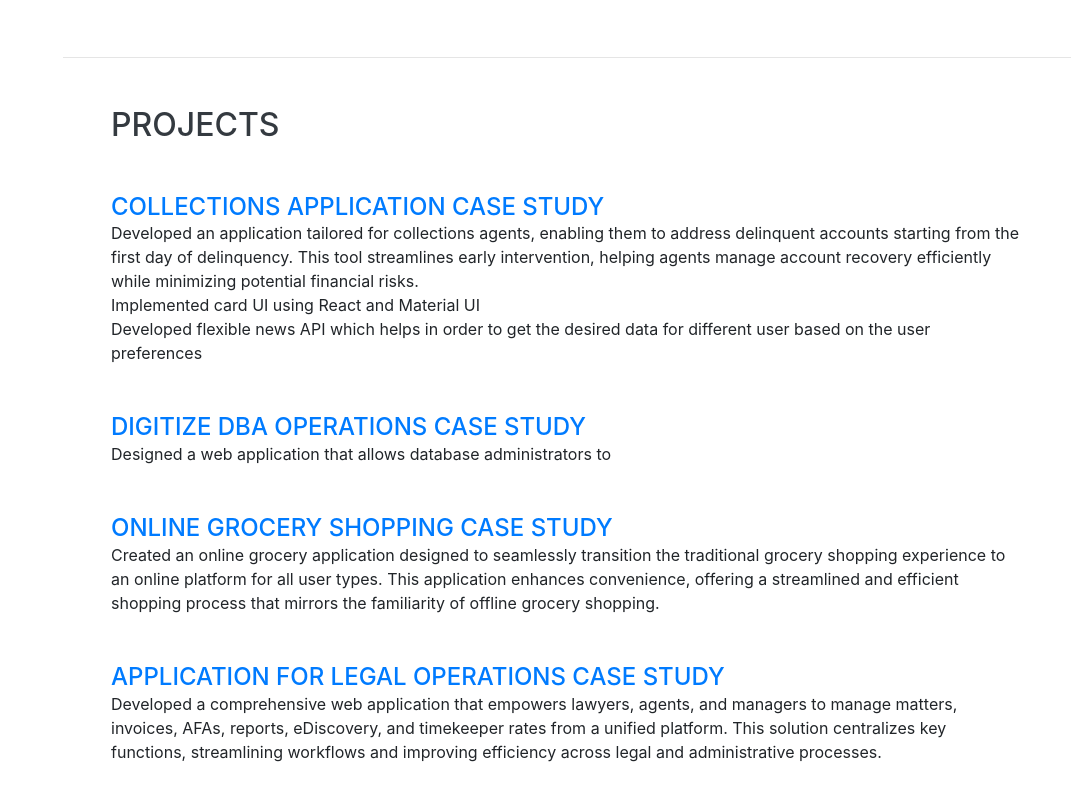
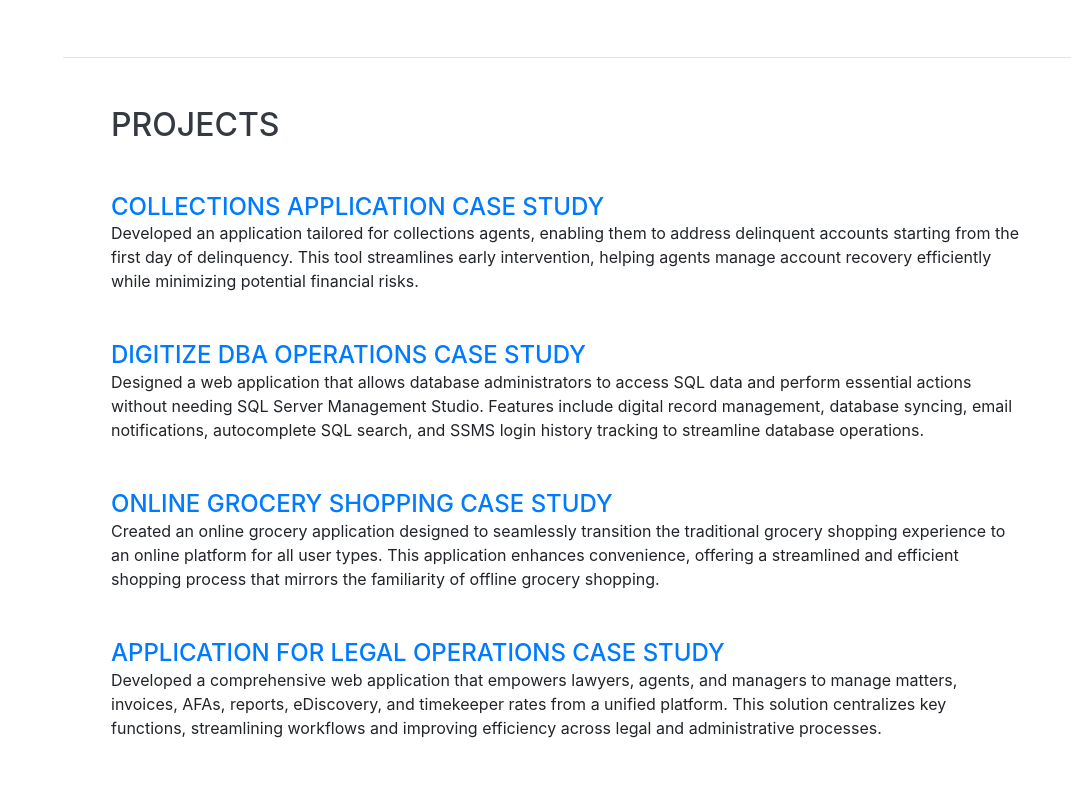
Before and after one commit to harshsutariya7429/harshsutariya7429.github.io, a website with bundled scripts: page index.html in a window 1280 px wide. Shown: the part 4269-5069 px from the top of the page, without its empty margins (209-1280 px from the left). Built offline with nearby package versions, Linux system fonts and the light colour scheme; a web font is replaced by a local one.

Commit message:
update project description

```diff
--- a/index.html
+++ b/index.html
@@ -268,17 +268,16 @@
             </h4>
             <!-- <div class="subheading mb-3">Technologies used: React, Node.js, MongoDB, Express.js</div> -->
             <p style="margin-bottom : 0rem!important">Developed an application tailored for collections agents, enabling them to address delinquent accounts starting from the first day of delinquency. This tool streamlines early intervention, helping agents manage account recovery efficiently while minimizing potential financial risks.</p>
-            <p style="margin-bottom : 0rem!important">Implemented card UI using React and Material UI</p>
-            <p style="margin-bottom : 0rem!important">Developed flexible news API which helps in order to get the
-              desired data for different user based on the user
-              preferences</p>
           </div>
         </div>
 
         <div class="resume-item d-flex flex-column flex-md-row justify-content-between mb-5">
           <div class="resume-content">
             <h4 class="mb-0"> <a href="assets/DBA_Case_Study.xlsx" target="_blank">Digitize DBA Operations Case Study</a></h4>
-            <p style="margin-bottom : 0rem!important">Designed a web application that allows database administrators to
+            <p style="margin-bottom : 0rem!important">Designed a web application that allows database administrators to access SQL data and perform essential actions
+              without needing SQL Server Management Studio. Features include digital record management, database syncing,
+              email notifications, autocomplete SQL search, and SSMS login history tracking to streamline database operations.
+            </p>
           </div>
         </div>
 
```
